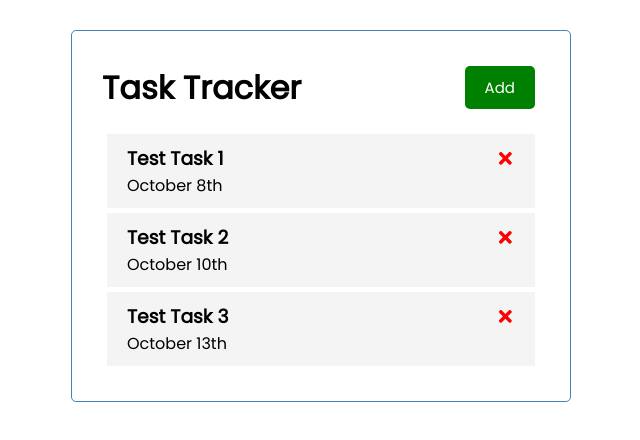
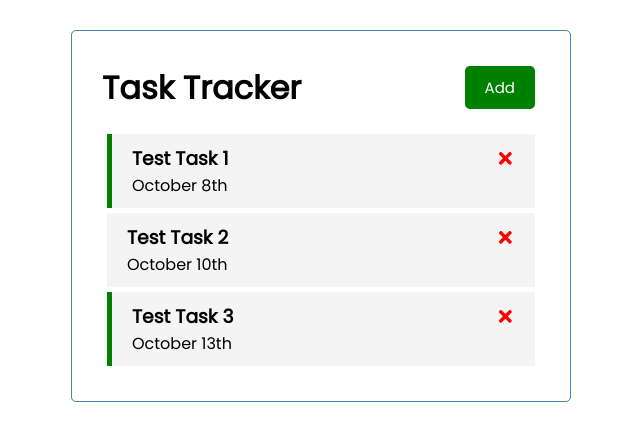
Before and after one commit to jdelia1/react-task-tracker, a React (Create React App) app: page / in a window 1280 px wide. Shown: the top 440 px of the page, without its empty margins (319-959 px from the left). Built offline with nearby package versions, Linux system fonts and the light colour scheme.

Commit message:
delete task and toggle reminder status functionality

```diff
--- a/src/App.js
+++ b/src/App.js
@@ -14,7 +14,7 @@
             id: 2,
             text: 'Test Task 2',
             day: 'October 10th',
-            reminder: true
+            reminder: false
         },
         {
             id: 3,
@@ -24,10 +24,22 @@
         }
     ])
 
+    // Delete Task
+    const deleteTask = (id) => {
+        setTasks(tasks.filter((task) => task.id !== id))
+    }
+
+    // Toggle Reminder
+    const toggleReminder = (id) => {
+        setTasks(tasks.map((task) => task.id === id ? { ...task, reminder: !task.reminder } : task))
+    }
+
     return (
         <div className="container">
             <Header />
-            <Tasks tasks={tasks}/>
+            {tasks.length > 0 ?
+                <Tasks tasks={tasks} onDelete={deleteTask} onToggle={toggleReminder}/> :
+                <p>No Tasks</p>}
         </div>
     );
 }
--- a/src/components/Task.js
+++ b/src/components/Task.js
@@ -1,9 +1,12 @@
 import { FaTimes } from 'react-icons/fa'
 
-const Task = ({ task }) => {
+const Task = ({ task, onDelete, onToggle }) => {
     return (
-        <div className='task'>
-            <h3 key={task.id}>{task.text} <FaTimes color='red' cursor='pointer' /></h3>
+        <div className={`task ${task.reminder ? 'reminder' : ''}`} onDoubleClick={() => onToggle(task.id)}>
+            <h3 key={task.id}>
+                {task.text}
+                <FaTimes color='red' cursor='pointer' onClick={() => onDelete(task.id)} />
+            </h3>
             <p>{task.day}</p>
         </div>
     )
--- a/src/components/Tasks.js
+++ b/src/components/Tasks.js
@@ -1,9 +1,9 @@
 import Task from './Task'
 
-const Tasks = ({tasks}) => {
+const Tasks = ({tasks, onDelete, onToggle}) => {
     return (
         <>
-          {tasks.map((task) => (<Task task={task} />))}
+          {tasks.map((task) => (<Task task={task} onDelete={onDelete} onToggle={onToggle} />))}
         </>
     )
 }
```
